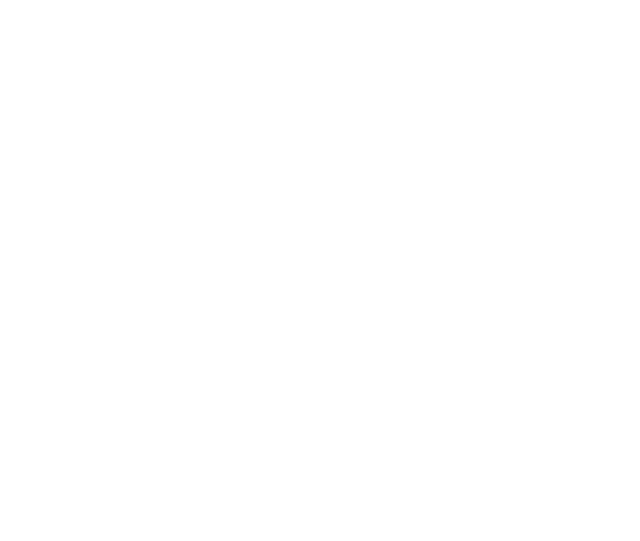
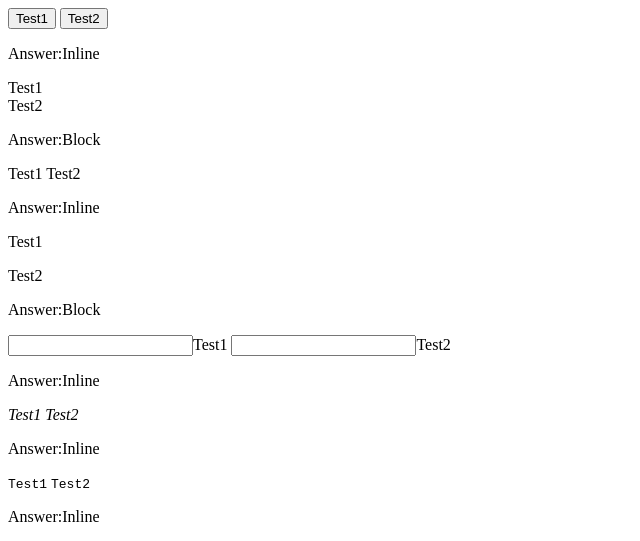
Before and after one commit to acciojob/block-or-inline-patilvishal2507, a website: page main.html in a window 1280 px wide. Shown: the top 541 px of the page, without its empty margins (0-640 px from the left). Drawn offline with Linux system fonts and the light colour scheme.

Commit message:
created a submission

```diff
--- a/main.html
+++ b/main.html
@@ -8,6 +8,53 @@
 
 <body>
 	<!-- the entire body must be written by student -->
+	<div>
+		<button data-ns-test="block-inline-button">Test1</button>
+		<button data-ns-test="block-inline-button">Test2</button>
+		<p>Answer:Inline</p>
+	</div>
+	<div>
+		<div data-ns-test="block-inline-div">Test1</div>
+		<div data-ns-test="block-inline-div">Test2</div>
+		<p>Answer:Block</p>
+	</div>
+	<div>
+		<span data-ns-test="	block-inline-span">Test1</span>
+		<span data-ns-test="	block-inline-span">Test2</span>
+		<p>Answer:Inline</p>
+	</div>
+	<div>
+		<p data-ns-test="block-inline-p">Test1</p>
+		<p data-ns-test="block-inline-p">Test2</p>
+		<p>Answer:Block</p>
+	</div>
+	<div>
+		<input data-ns-test="block-inline-input">Test1</input>
+		<input data-ns-test="block-inline-input">Test2</input>
+		<p>Answer:Inline</p>
+	</div>
+	<div>
+		<cite data-ns-test="block-inline-cite">Test1</cite>
+		<cite data-ns-test="block-inline-cite">Test2</cite>
+		<p>Answer:Inline</p>
+	</div>
+	<div>
+		<code data-ns-test="block-inline-code">Test1</code>
+		<code data-ns-test="block-inline-code">Test2</code>
+		<p>Answer:Inline</p>
+	</div><div>
+		<h1 data-ns-test="block-inline-h1">Test1</h1>
+		<h1 data-ns-test="block-inline-h1">Test2</h1>
+		<p>Answer:Block</p>
+	</div><div>
+		<sup data-ns-test="block-inline-sup">Test1</sup>
+		<sup data-ns-test="block-inline-sup">Test2</sup>
+		<p>Answer:Inline</p>
+	</div><div>
+		<sub data-ns-test="block-inline-sub">Test1</sub>
+		<sub data-ns-test="block-inline-sub">Test2</sub>
+		<p>Answer:Inline</p>
+	</div>
     <script type="text/javascript" src="./script.js">
 </script>
 
--- a/script.js
+++ b/script.js
@@ -1 +1,2 @@
 //your code here
+https://www.svgrepo.com/show/345221/three-dots.svg
```
